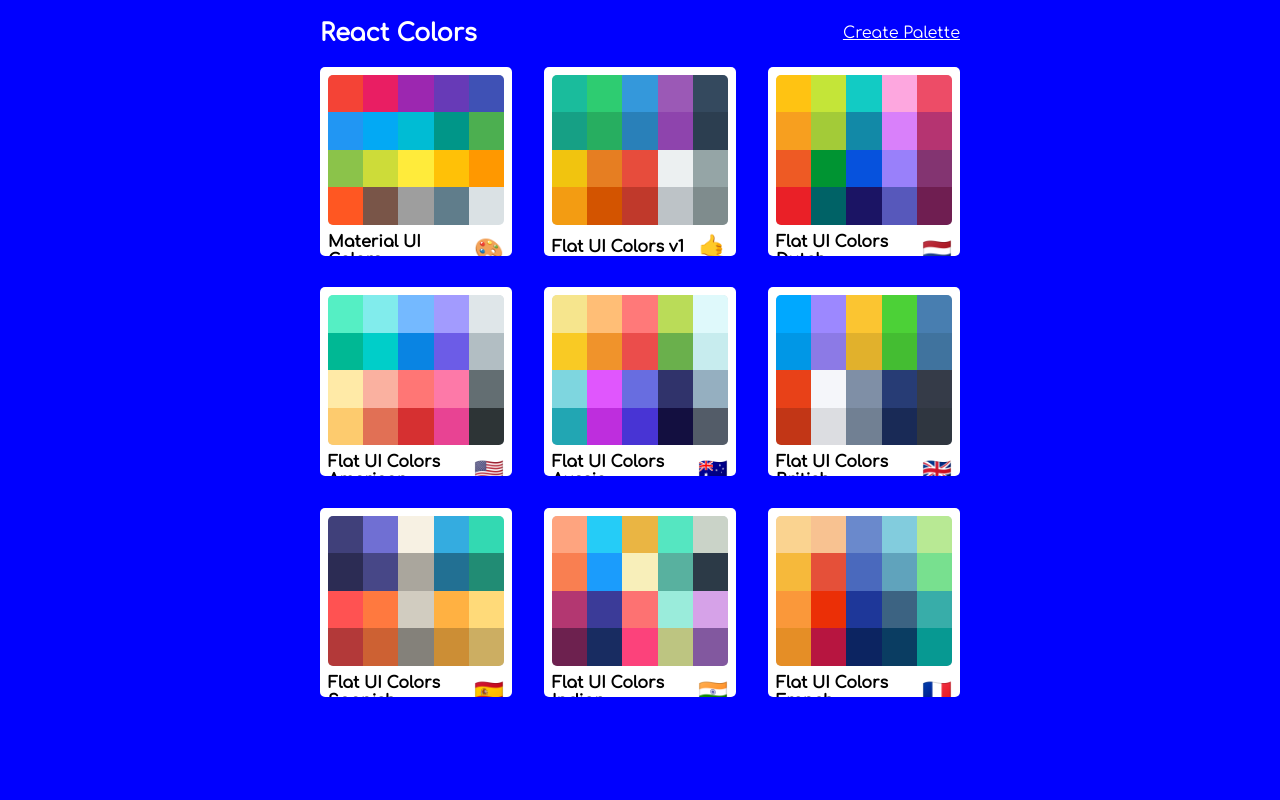
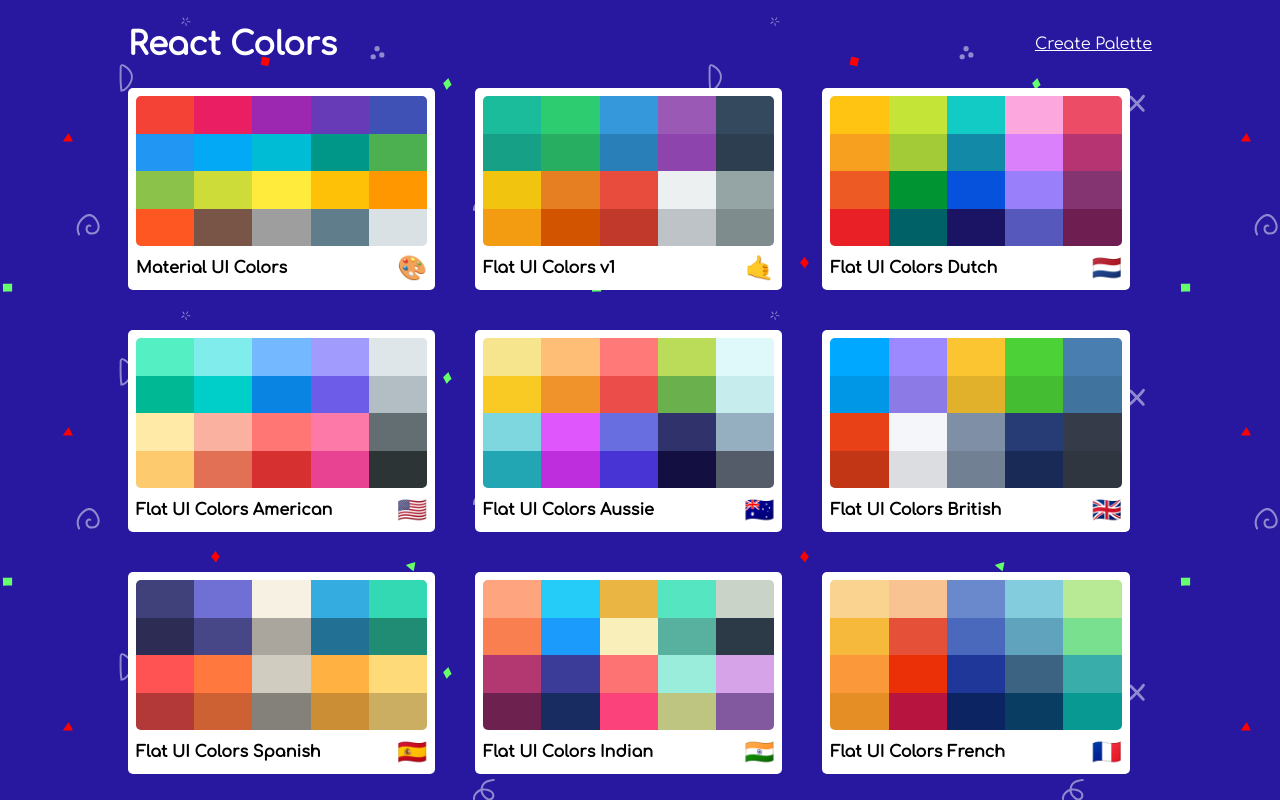
Before and after one commit to dRoysch/color-project, a React (Create React App) app: page / in a window 1280 px wide. Built offline with nearby package versions, Linux system fonts and the light colour scheme.

Commit message:
Add bg svg to PalletList

```diff
--- a/src/PaletteList.js
+++ b/src/PaletteList.js
@@ -15,7 +15,7 @@
             <div className={classes.root}>
                 <div className={classes.container}>
                     <nav className={classes.nav}>
-                        <h1>React Colors</h1>
+                        <h1 className={classes.heading}>React Colors</h1>
                         <Link to='/palette/new'>Create Palette</Link>
                     </nav>
                     <div className={classes.palettes}>
--- a/src/styles/PaletteListStyles.js
+++ b/src/styles/PaletteListStyles.js
@@ -1,10 +1,17 @@
+import sizes from './sizes'
+import bg from './bg.svg';
+
 export default {
     root: {
-        backgroundColor: 'blue',
         height: '100vh',
         display: 'flex',
         alignItems: 'flex-start',
-        justifyContent: 'center'
+        justifyContent: 'center',
+        /* background by SVGBackgrounds.com */
+        backgroundColor: '#2818a0',
+        backgroundImage: `url(${bg})`,
+        overflow: 'scroll'
+
     },
     container: {
         width: '50%',
@@ -12,8 +19,14 @@
         alignItems: 'flex-start',
         flexDirection: 'column',
         flexWrap: 'wrap',
-        // border: '1px solid white'
+        [sizes.down('xl')]: {
+            width: '80%'
+        },
+        [sizes.down('xs')]: {
+            width: '70%'
+        }
     },
+
     nav: {
         display: 'flex',
         width: '100%',
@@ -29,7 +42,17 @@
         width: '100%',
         display: 'grid',
         gridTemplateColumns: 'repeat(3, 30%)',
-        gridGap: '5%'
+        gridGap: '2.5rem',
+        [sizes.down('md')]: {
+            gridTemplateColumns: 'repeat(2, 50%)'
+        },
+        [sizes.down('xs')]: {
+            gridTemplateColumns: 'repeat(1, 100%)',
+            gridGap: '1.5rem',
 
+        }
+    },
+    heading: {
+        fontSize: '2rem'
     }
 }
--- a/src/styles/sizes.js
+++ b/src/styles/sizes.js
@@ -8,7 +8,8 @@
             xs: '575.98px',
             sm: '767.98px',
             md: '991.98px',
-            lg: '1199.98px'
+            lg: '1199.98px',
+            xl: '1400px'
         }
         return `@media (max-width: ${sizes[size]})`
     }
```
Also changed, not shown: src/styles/bg.svg (added).
